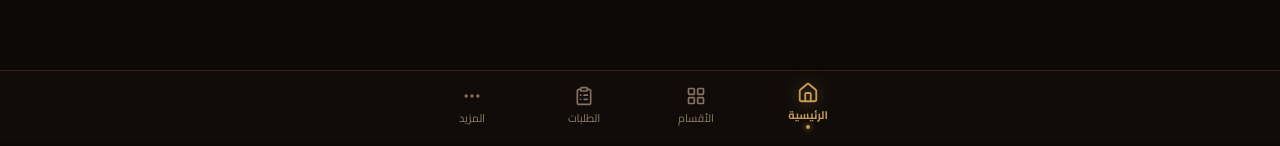
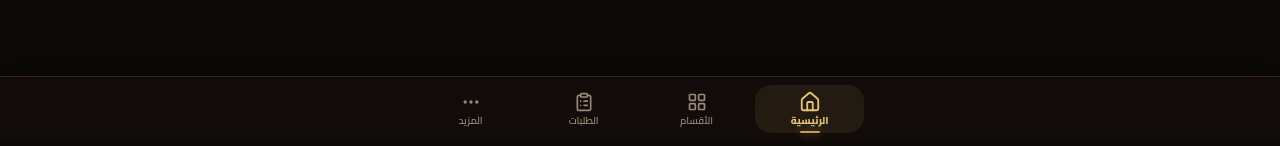
Before and after one commit to jovanexpress713-jpg/Mathaq-App, a React (Vite) app: page / in a window 1280 px wide. Shown: the part 659-805 px from the top of the page. Built offline with nearby package versions, Linux system fonts and the light colour scheme; no server answers.

Commit message:
ui: refine BottomNavigation.tsx for premium storefront

```diff
--- a/src/components/BottomNavigation.tsx
+++ b/src/components/BottomNavigation.tsx
@@ -1,6 +1,6 @@
 /**
  * MAZAQ Bottom Navigation Bar
- * Recreates the authentic bottom navigation seen across all screens in IMG-20260912-WA0019.jpg
+ * Responsive, safe-area-aware navigation that stays inside the app frame.
  */
 
 import React from 'react';
@@ -36,9 +36,9 @@ export const BottomNavigation: React.FC<BottomNavigationProps> = ({
     <nav
       id="bottom-navigation"
       aria-label="التنقل الرئيسي"
-      className="fixed bottom-0 left-0 right-0 z-40 bg-[#120d0a]/95 backdrop-blur-lg border-t border-[#2d2118] px-4 py-2"
+      className="sticky bottom-0 z-40 mt-auto w-full border-t border-[#3a2a1d]/90 bg-[#120d0a]/95 px-3 pt-2 pb-[calc(0.5rem+env(safe-area-inset-bottom))] backdrop-blur-xl shadow-[0_-10px_30px_rgba(0,0,0,0.22)]"
     >
-      <div className="max-w-md mx-auto flex items-center justify-around">
+      <div className="mx-auto flex max-w-md items-center justify-around gap-1">
         {navItems.map((item) => {
           const isActive = currentTab === item.key;
           const Icon = item.icon;
@@ -46,32 +46,28 @@ export const BottomNavigation: React.FC<BottomNavigationProps> = ({
           return (
             <button
               key={item.key}
+              type="button"
               id={item.id}
               onClick={() => onTabChange(item.key)}
-              className={`relative flex flex-col items-center justify-center w-16 py-1 transition-all duration-200 ${
-                isActive ? 'text-[#c69a59] font-bold' : 'text-[#857361] hover:text-[#b8a594]'
+              aria-current={isActive ? 'page' : undefined}
+              className={`group relative flex min-h-12 min-w-0 flex-1 flex-col items-center justify-center gap-1 rounded-2xl px-2 py-1.5 transition-all duration-200 focus-visible:outline-none focus-visible:ring-2 focus-visible:ring-[#e5c378] focus-visible:ring-offset-2 focus-visible:ring-offset-[#120d0a] ${
+                isActive
+                  ? 'bg-[#c69a59]/10 text-[#e5c378]'
+                  : 'text-[#9b8977] hover:bg-white/[0.035] hover:text-[#f5ebe1]'
               }`}
             >
-              <div className="relative">
-                <Icon
-                  className={`w-5 h-5 transition-transform duration-200 ${
-                    isActive ? 'scale-110 drop-shadow-[0_0_8px_rgba(198,154,89,0.5)]' : ''
-                  }`}
-                />
+              <span className="relative">
+                <Icon className={`h-5 w-5 transition-transform duration-200 ${isActive ? 'scale-110' : 'group-hover:-translate-y-0.5'}`} />
                 {item.badge !== undefined && (
-                  <span className="absolute -top-1.5 -right-2 flex items-center justify-center min-w-4 h-4 px-1 text-[10px] font-bold text-white bg-[#c69a59] rounded-full">
+                  <span className="absolute -right-2 -top-2 flex h-[18px] min-w-[18px] items-center justify-center rounded-full border-2 border-[#120d0a] bg-[#c69a59] px-1 text-[9px] font-black text-[#120d0a]">
                     {item.badge}
                   </span>
                 )}
-              </div>
-              <span className={`text-[11px] mt-1 transition-colors ${isActive ? 'font-bold text-[#c69a59]' : 'font-medium'}`}>
+              </span>
+              <span className={`text-[10px] leading-none ${isActive ? 'font-extrabold' : 'font-semibold'}`}>
                 {item.label}
               </span>
-
-              {/* Active gold dot */}
-              {isActive && (
-                <span className="w-1 h-1 bg-[#c69a59] rounded-full mt-0.5 shadow-[0_0_6px_#c69a59]" />
-              )}
+              {isActive && <span className="absolute bottom-0 h-0.5 w-5 rounded-full bg-[#c69a59] shadow-[0_0_10px_rgba(198,154,89,0.65)]" />}
             </button>
           );
         })}
```
